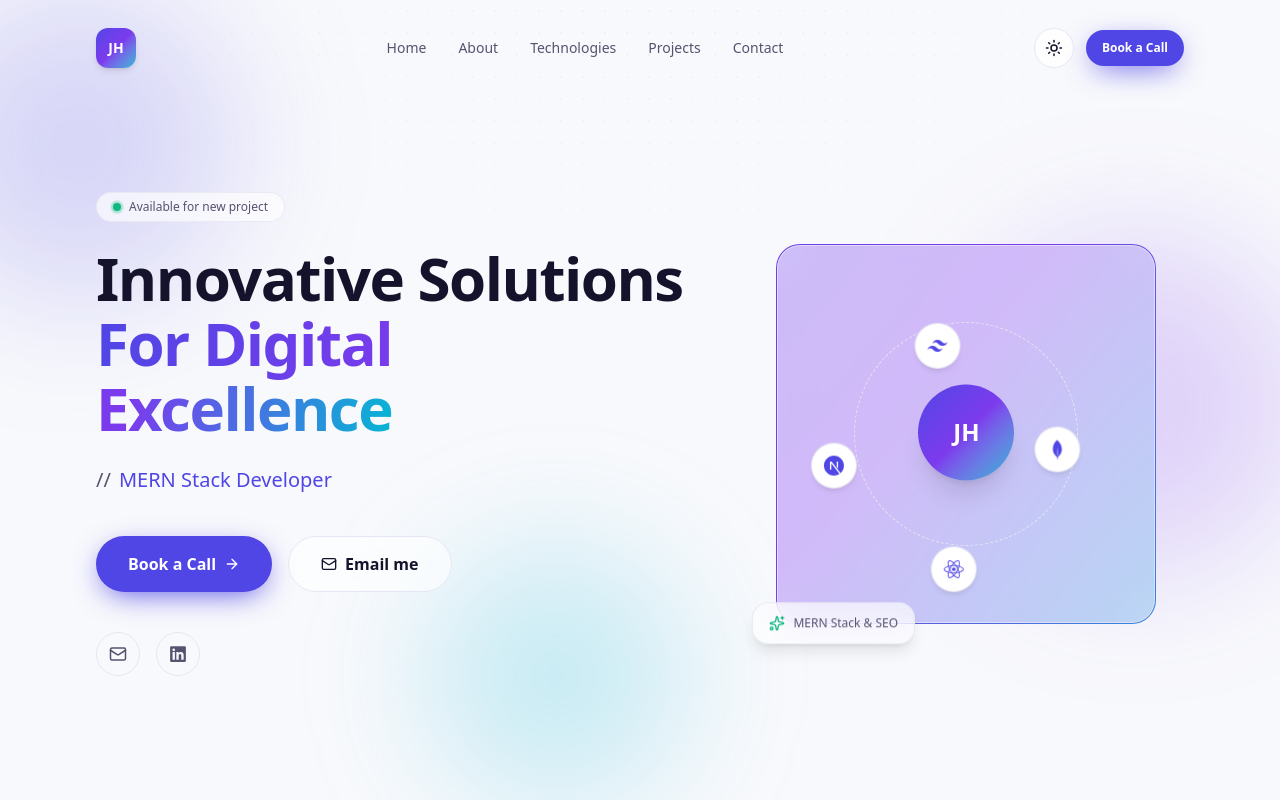
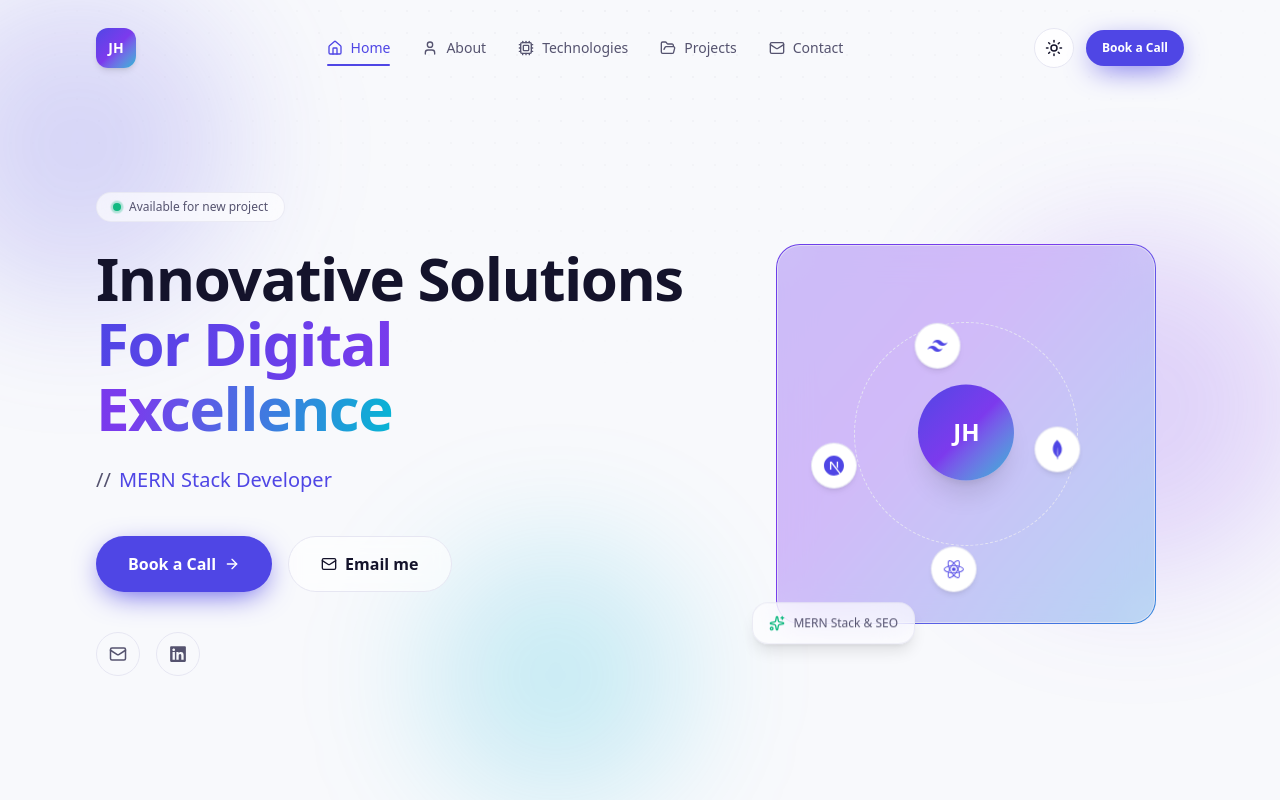
Before and after one commit to jewelhasan007/mjh-portfolio10, a Next.js app: page / in a window 1280 px wide. Shown: the top 800 px of the page. Built offline with nearby package versions, Linux system fonts and the light colour scheme.

Commit message:
navebar active color updated and icon added

```diff
--- a/src/components/navbar.tsx
+++ b/src/components/navbar.tsx
@@ -2,103 +2,216 @@
 
 import * as React from "react";
 import { motion } from "framer-motion";
-import { Menu, X } from "lucide-react";
+
 import { Button } from "@/components/ui/button";
 import { ThemeToggle } from "@/components/theme-toggle";
 import { site, hero } from "@/lib/content";
 
+import {
+  Menu,
+  X,
+  House,
+  User,
+  Cpu,
+  FolderOpen,
+  Mail,
+} from "lucide-react";
+
 const links = [
-  { href: "#top", label: "Home" },
-  { href: "#about", label: "About" },
-  { href: "#technologies", label: "Technologies" },
-  { href: "#project", label: "Projects" },
-  { href: "#contact", label: "Contact" },
+  {
+    href: "#top",
+    label: "Home",
+    icon: House,
+  },
+  {
+    href: "#about",
+    label: "About",
+    icon: User,
+  },
+  {
+    href: "#technologies",
+    label: "Technologies",
+    icon: Cpu,
+  },
+  {
+    href: "#project",
+    label: "Projects",
+    icon: FolderOpen,
+  },
+  {
+    href: "#contact",
+    label: "Contact",
+    icon: Mail,
+  },
 ];
 
 export function Navbar() {
   const [open, setOpen] = React.useState(false);
   const [scrolled, setScrolled] = React.useState(false);
+  const [active, setActive] = React.useState("#top");
 
+  // Navbar background on scroll
   React.useEffect(() => {
-    const onScroll = () => setScrolled(window.scrollY > 12);
+    const onScroll = () => {
+      setScrolled(window.scrollY > 12);
+    };
+
     onScroll();
+
     window.addEventListener("scroll", onScroll, { passive: true });
+
     return () => window.removeEventListener("scroll", onScroll);
+  }, []);
+
+  // Active section detection
+  React.useEffect(() => {
+    const observer = new IntersectionObserver(
+      (entries) => {
+        entries.forEach((entry) => {
+          if (entry.isIntersecting) {
+            setActive(`#${entry.target.id}`);
+          }
+        });
+      },
+      {
+        threshold: 0.6,
+      }
+    );
+
+    links.forEach((link) => {
+      const section = document.querySelector(link.href);
+
+      if (section) observer.observe(section);
+    });
+
+    return () => observer.disconnect();
   }, []);
 
   return (
     <motion.header
-      initial={{ y: -32, opacity: 0 }}
+      initial={{ y: -40, opacity: 0 }}
       animate={{ y: 0, opacity: 1 }}
-      transition={{ duration: 0.6, ease: "easeOut" }}
+      transition={{ duration: 0.6 }}
       className="fixed inset-x-0 top-0 z-50"
     >
       <div
         className={`mx-auto flex max-w-6xl items-center justify-between rounded-b-2xl px-5 transition-all duration-300 sm:px-8 ${
-          scrolled ? "glass mt-0 py-3 shadow-lg shadow-black/[0.03]" : "mt-2 py-5"
+          scrolled
+            ? "glass mt-0 py-3 shadow-lg shadow-black/5"
+            : "mt-2 py-5"
         }`}
       >
+        {/* Logo */}
         <a
           href="#top"
+          onClick={() => handleClick("#top")}
           className="font-display flex h-10 w-10 items-center justify-center rounded-xl bg-gradient-to-br from-[var(--primary)] via-[var(--violet)] to-[var(--cyan)] text-sm font-bold text-white shadow-md"
         >
           {site.initials}
         </a>
 
+        {/* Desktop Navigation */}
         <nav
           aria-label="Primary"
           className="hidden items-center gap-8 md:flex"
         >
-          {links.map((link) => (
+       {links.map((link) => {
+  const isActive = active === link.href;
+  const Icon = link.icon;
+
+  return (
     <a
       key={link.href}
       href={link.href}
-              className="font-mono-utility text-sm text-[var(--ink-soft)] transition-colors hover:text-[var(--primary)]"
+      onClick={() => handleClick(link.href)}
+      aria-current={isActive ? "page" : undefined}
+      className={`relative flex items-center gap-2 font-mono-utility text-sm transition-colors duration-300 ${
+        isActive
+          ? "text-[var(--primary)]"
+          : "text-[var(--ink-soft)] hover:text-[var(--primary)]"
+      }`}
     >
-              {link.label}
+      <Icon className="h-4 w-4" />
+      <span>{link.label}</span>
+
+      {isActive && (
+        <motion.span
+          layoutId="active-nav"
+          className="absolute -bottom-2 left-0 right-0 h-[2px] rounded-full bg-[var(--primary)]"
+          transition={{
+            type: "spring",
+            stiffness: 400,
+            damping: 35,
+          }}
+        />
+      )}
     </a>
-          ))}
+  );
+})}
         </nav>
 
+        {/* Desktop Right */}
         <div className="hidden items-center gap-3 md:flex">
           <ThemeToggle />
+
           <Button size="sm" asChild>
             <a href="#contact">{hero.cta}</a>
           </Button>
         </div>
 
+        {/* Mobile */}
         <div className="flex items-center gap-2 md:hidden">
           <ThemeToggle />
+
           <button
             aria-label={open ? "Close menu" : "Open menu"}
             aria-expanded={open}
             onClick={() => setOpen((v) => !v)}
-            className="flex h-10 w-10 items-center justify-center rounded-full border border-[var(--border)] text-[var(--ink)]"
+            className="flex h-10 w-10 items-center justify-center rounded-full border border-[var(--border)]"
           >
-            {open ? <X className="h-5 w-5" /> : <Menu className="h-5 w-5" />}
+            {open ? (
+              <X className="h-5 w-5" />
+            ) : (
+              <Menu className="h-5 w-5" />
+            )}
           </button>
         </div>
       </div>
 
+      {/* Mobile Menu */}
       {open && (
         <motion.nav
           initial={{ opacity: 0, y: -10 }}
           animate={{ opacity: 1, y: 0 }}
-          aria-label="Mobile"
-          className="glass mx-4 mt-2 flex flex-col gap-1 rounded-2xl p-4 md:hidden"
+          exit={{ opacity: 0 }}
+          className="glass mx-4 mt-2 flex flex-col gap-2 rounded-2xl p-4 md:hidden"
         >
-          {links.map((link) => (
+      {links.map((link) => {
+  const isActive = active === link.href;
+  const Icon = link.icon;
+
+  return (
     <a
       key={link.href}
       href={link.href}
+      onClick={() => handleClick(link.href)}
+      className={`flex items-center gap-3 rounded-lg px-4 py-3 text-sm transition-all ${
+        isActive
+          ? "bg-[var(--primary)] text-white"
+          : "text-[var(--ink-soft)] hover:bg-[var(--surface-2)] hover:text-[var(--primary)]"
+      }`}
+    >
+      <Icon className="h-4 w-4" />
+      <span>{link.label}</span>
+    </a>
+  );
+})}
+
+          <Button size="sm" className="mt-2" asChild>
+            <a
+              href="#contact"
               onClick={() => setOpen(false)}
-              className="rounded-lg px-3 py-2.5 text-sm text-[var(--ink-soft)] hover:bg-[var(--surface-2)] hover:text-[var(--primary)]"
             >
-              {link.label}
-            </a>
-          ))}
-          <Button size="sm" className="mt-2" asChild>
-            <a href="#contact" onClick={() => setOpen(false)}>
               {hero.cta}
             </a>
           </Button>
```
Also changed, not shown: src/components/about.tsx (+1 -47 lines). Lines whose indentation alone changed are shown as unchanged.
